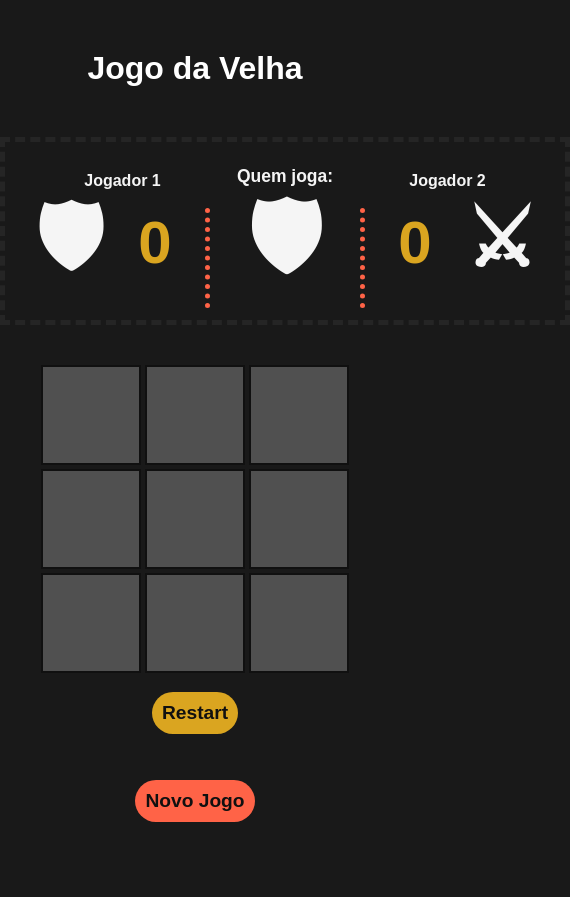
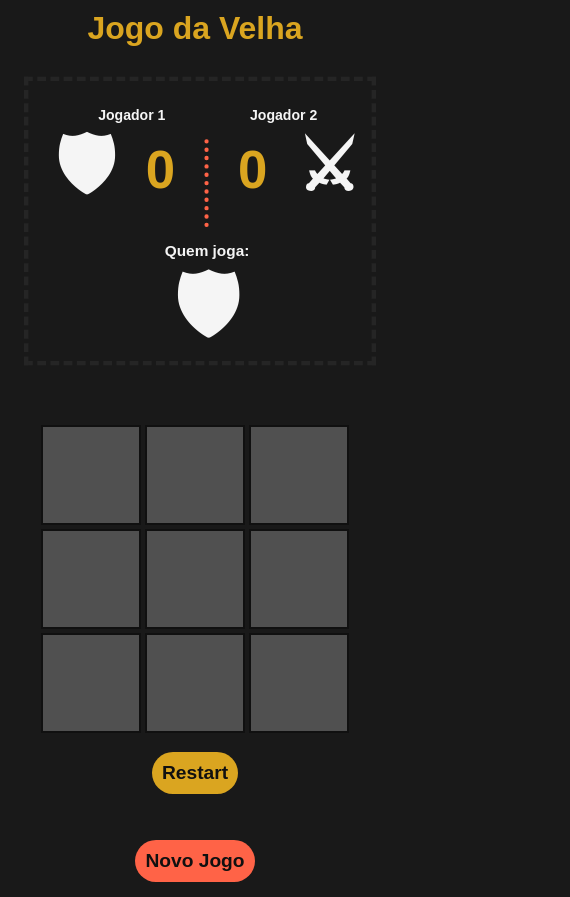
Before and after one commit to cristianopaludo/jogoDaVelha, a plain HTML site: page index.html in a window 390 px wide. Shown: the whole page, 570 px wide, since content can reach past the window. Before the commit the page ends 844 px from the top, so only its background shows below. Drawn offline with Linux system fonts and the light colour scheme.

Commit message:
Update style.css
changed title color and padding
added media screen

```diff
--- a/styles/style.css
+++ b/styles/style.css
@@ -10,9 +10,8 @@ body {
 }
 
 h1 {
-
-    color: white;
-    padding: 50px;
+    color: goldenrod;
+    padding: 10px;
 }
 
 #score {
@@ -193,3 +192,29 @@ h1 {
     0% {transform: scale(1);}
     50% {transform: scale(1.1);}
 }
+
+@media screen and (max-width: 580px) {
+    #score {
+        transform: scale(.88);
+        width: 330px;
+        grid-template-areas:    "name1 name1 name2 name2"
+                                "emb1 n1 n2 emb2"
+                                "pt pt pt pt";
+        padding: 30px;
+        border: 5px dashed #252525;
+        color: #f5f5f5;
+        font-weight: bold;
+
+
+    }
+
+    #num-p2 {
+        border-left: none;
+    }
+
+    #playerTurn {
+        height: 100px;
+        margin: 40px auto 0px auto;
+    }
+
+}
```
